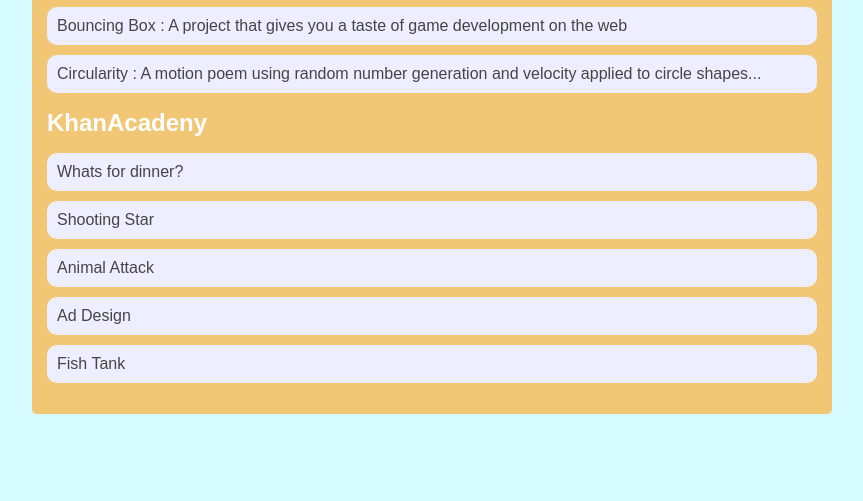
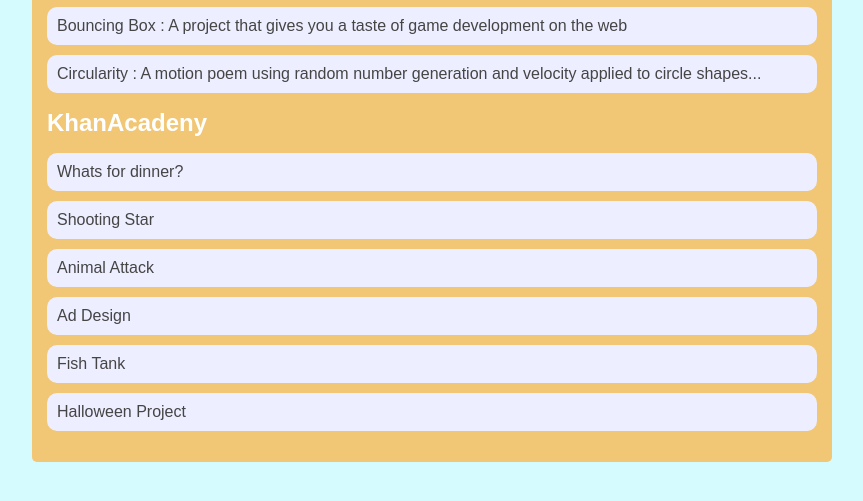
Before and after one commit to braydonallen/braydonallen.github.io, a plain HTML site: page portfolio.html in a window 1280 px wide. Shown: the part 217-718 px from the top of the page, without its empty margins (208-1071 px from the left). Drawn offline with Linux system fonts and the light colour scheme.

Commit message:
describe your changes

```diff
--- a/portfolio.html
+++ b/portfolio.html
@@ -34,6 +34,7 @@
                         <li><a href="https://www.khanacademy.org/computer-programming/spin-off-of-project-animal-attack/6481334279913472">Animal Attack</a></li>
                         <li><a href="https://www.khanacademy.org/computer-programming/spin-off-of-project-ad-design/4640336925999104">Ad Design</a></li>
                         <li><a href="https://www.khanacademy.org/computer-programming/fish-tank-project/4728270930886656">Fish Tank</a></li>
+                        <li><a href="https://www.khanacademy.org/computer-programming/halloween-project/5340357633818624">Halloween Project</a></li>
                     </ul>
                 </div>
             </main>
```
